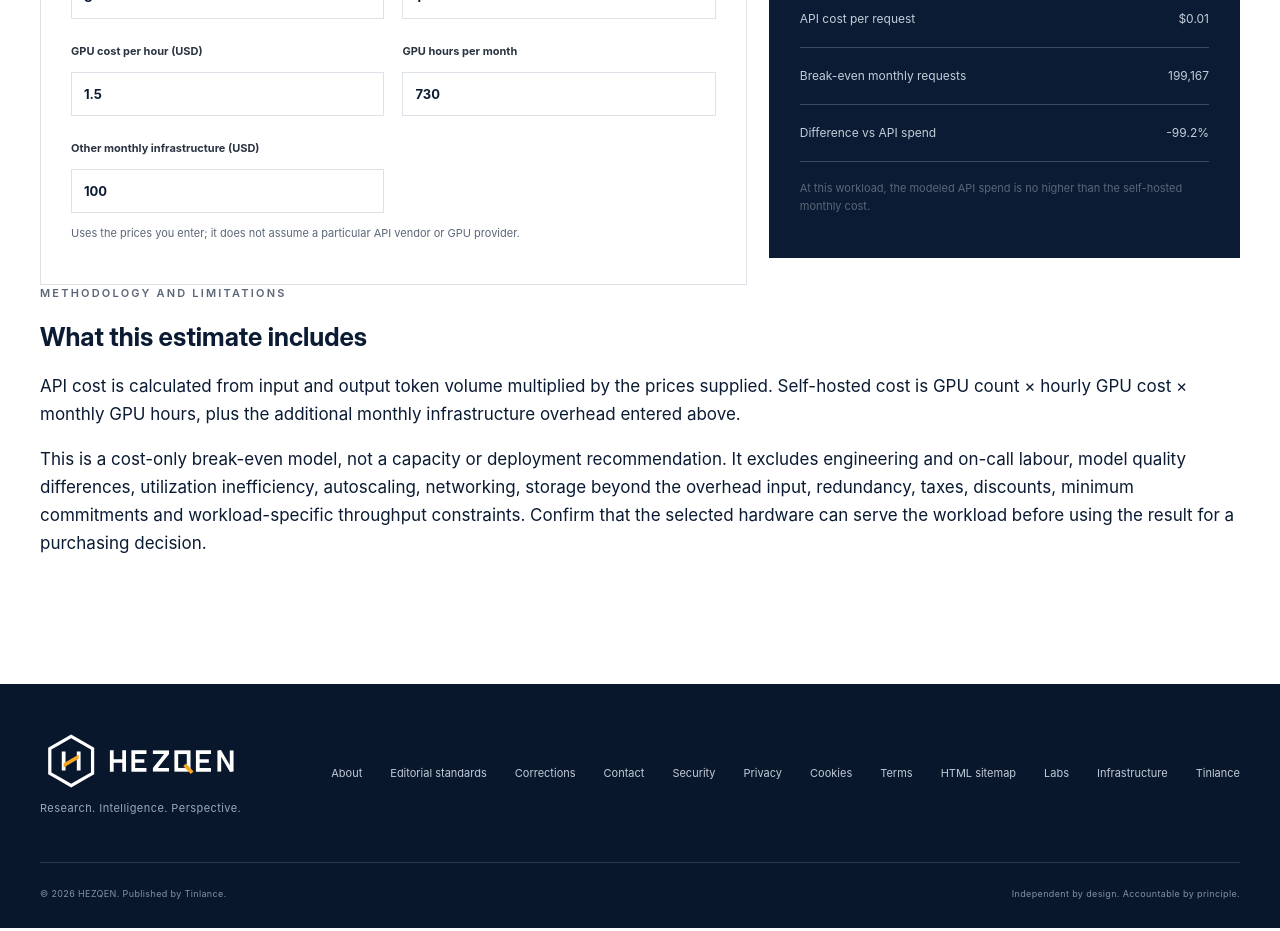
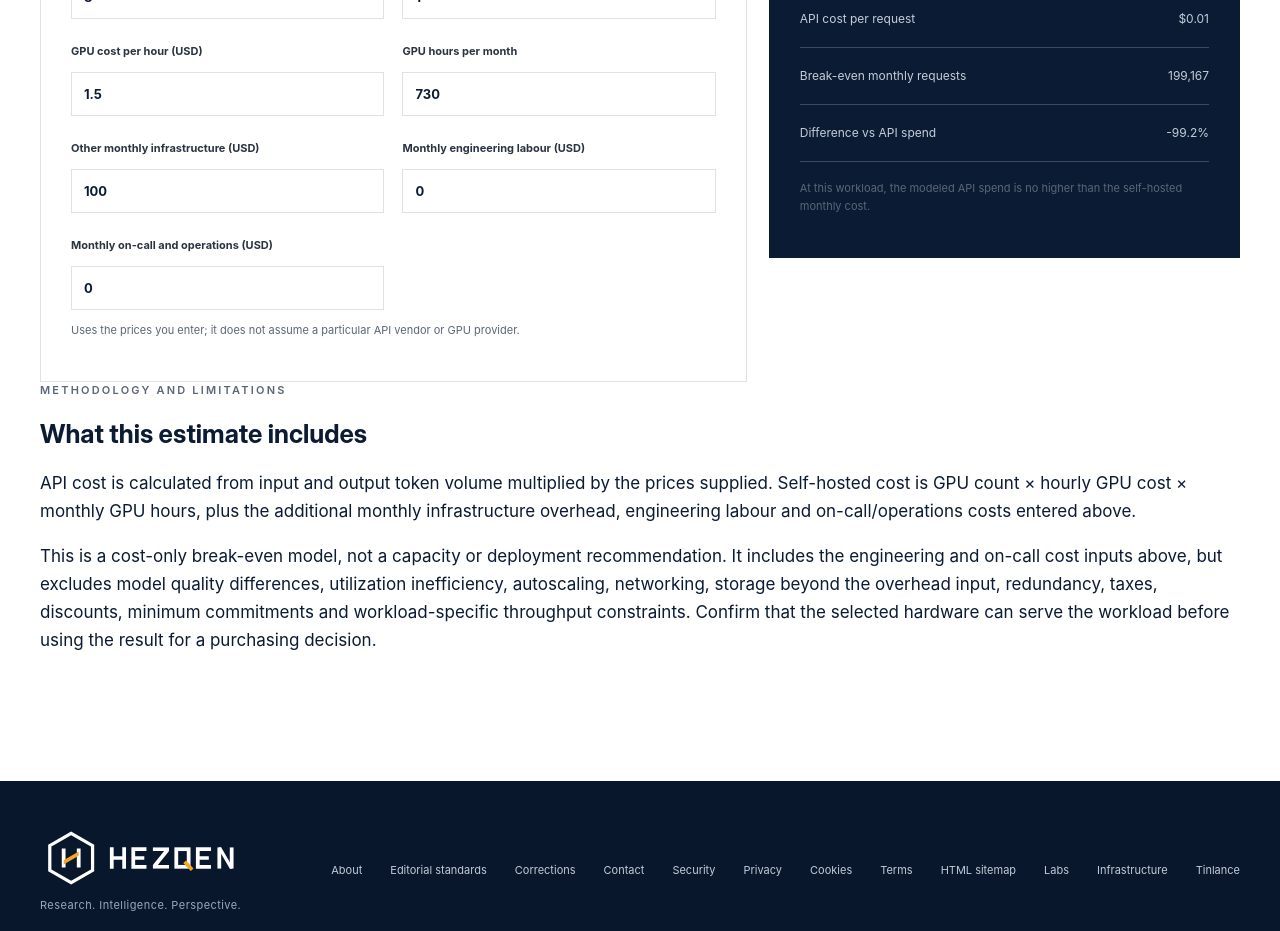
Before and after one commit to LloydCoder/hezqen, a Next.js app: page /labs/ai-cost in a window 1280 px wide. Shown: the part 1000-1931 px from the top of the page. Built offline with nearby package versions, Linux system fonts and the light colour scheme; no server answers.

Commit message:
feat: expose operating labour in AI cost calculator

```diff
--- a/app/(frontend)/labs/ai-cost/ai-cost-calculator.tsx
+++ b/app/(frontend)/labs/ai-cost/ai-cost-calculator.tsx
@@ -13,6 +13,8 @@ const defaults = {
   gpuHourlyCost: "1.5",
   gpuHoursPerMonth: "730",
   monthlyInfrastructureOverhead: "100",
+  monthlyEngineeringCost: "0",
+  monthlyOnCallCost: "0",
 };
 
 function NumberField({
@@ -60,6 +62,8 @@ export default function AiCostCalculator() {
           gpuHourlyCost: Number(values.gpuHourlyCost),
           gpuHoursPerMonth: Number(values.gpuHoursPerMonth),
           monthlyInfrastructureOverhead: Number(values.monthlyInfrastructureOverhead),
+          monthlyEngineeringCost: Number(values.monthlyEngineeringCost),
+          monthlyOnCallCost: Number(values.monthlyOnCallCost),
         }),
         error: null,
       };
@@ -153,6 +157,18 @@ export default function AiCostCalculator() {
                 onChange={update("monthlyInfrastructureOverhead")}
                 step={0.01}
               />
+              <NumberField
+                label="Monthly engineering labour (USD)"
+                value={values.monthlyEngineeringCost}
+                onChange={update("monthlyEngineeringCost")}
+                step={0.01}
+              />
+              <NumberField
+                label="Monthly on-call and operations (USD)"
+                value={values.monthlyOnCallCost}
+                onChange={update("monthlyOnCallCost")}
+                step={0.01}
+              />
             </div>
             <p className="vram-footnote">
               Uses the prices you enter; it does not assume a particular API vendor or GPU provider.
@@ -218,13 +234,14 @@ export default function AiCostCalculator() {
           <p>
             API cost is calculated from input and output token volume multiplied by the prices
             supplied. Self-hosted cost is GPU count × hourly GPU cost × monthly GPU hours, plus the
-            additional monthly infrastructure overhead entered above.
+            additional monthly infrastructure overhead, engineering labour and on-call/operations costs entered above.
           </p>
           <p>
             This is a cost-only break-even model, not a capacity or deployment recommendation. It
-            excludes engineering and on-call labour, model quality differences, utilization
-            inefficiency, autoscaling, networking, storage beyond the overhead input, redundancy,
-            taxes, discounts, minimum commitments and workload-specific throughput constraints.
+            includes the engineering and on-call cost inputs above, but excludes model quality
+            differences, utilization inefficiency, autoscaling, networking, storage beyond the
+            overhead input, redundancy, taxes, discounts, minimum commitments and workload-specific
+            throughput constraints.
             Confirm that the selected hardware can serve the workload before using the result for a
             purchasing decision.
           </p>
```
